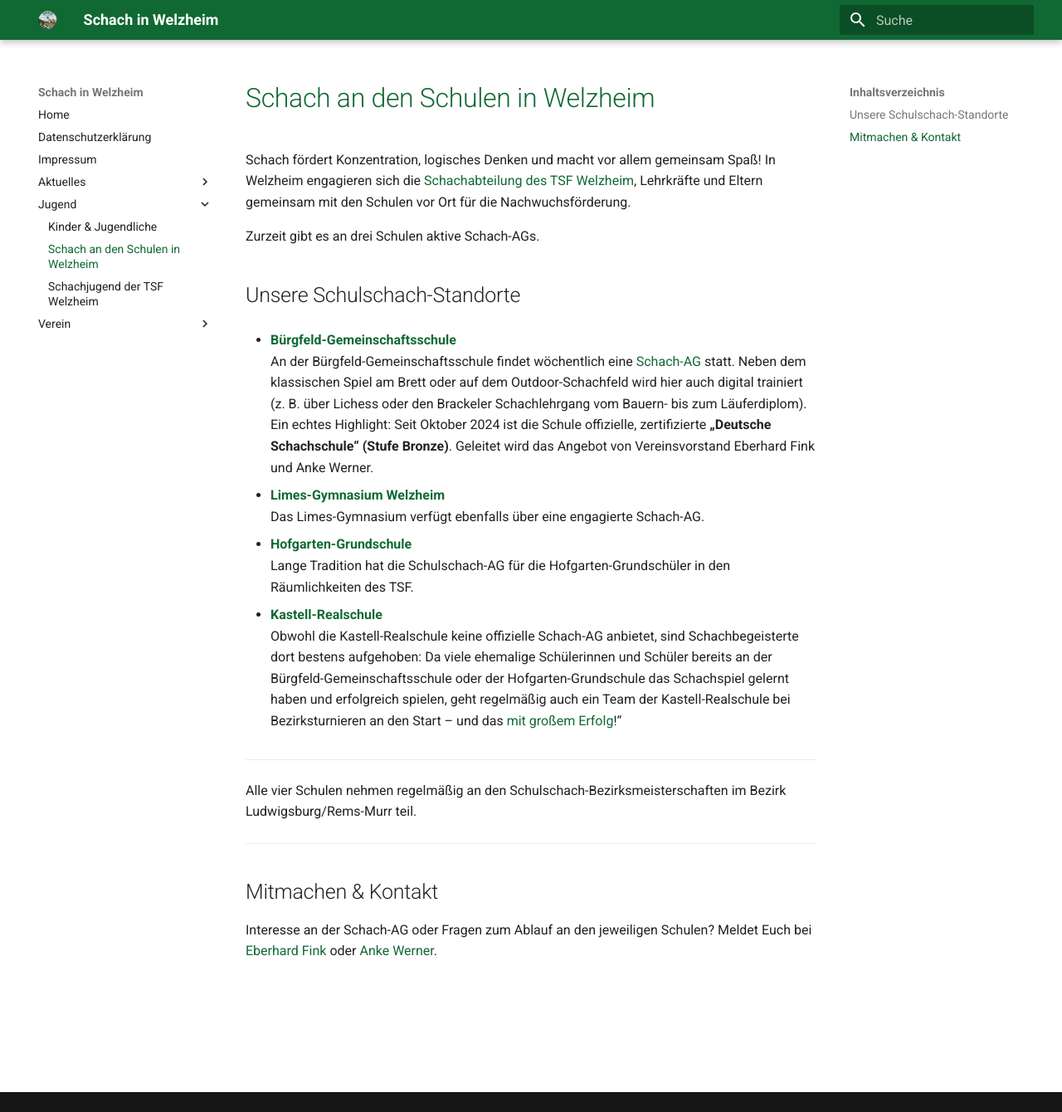
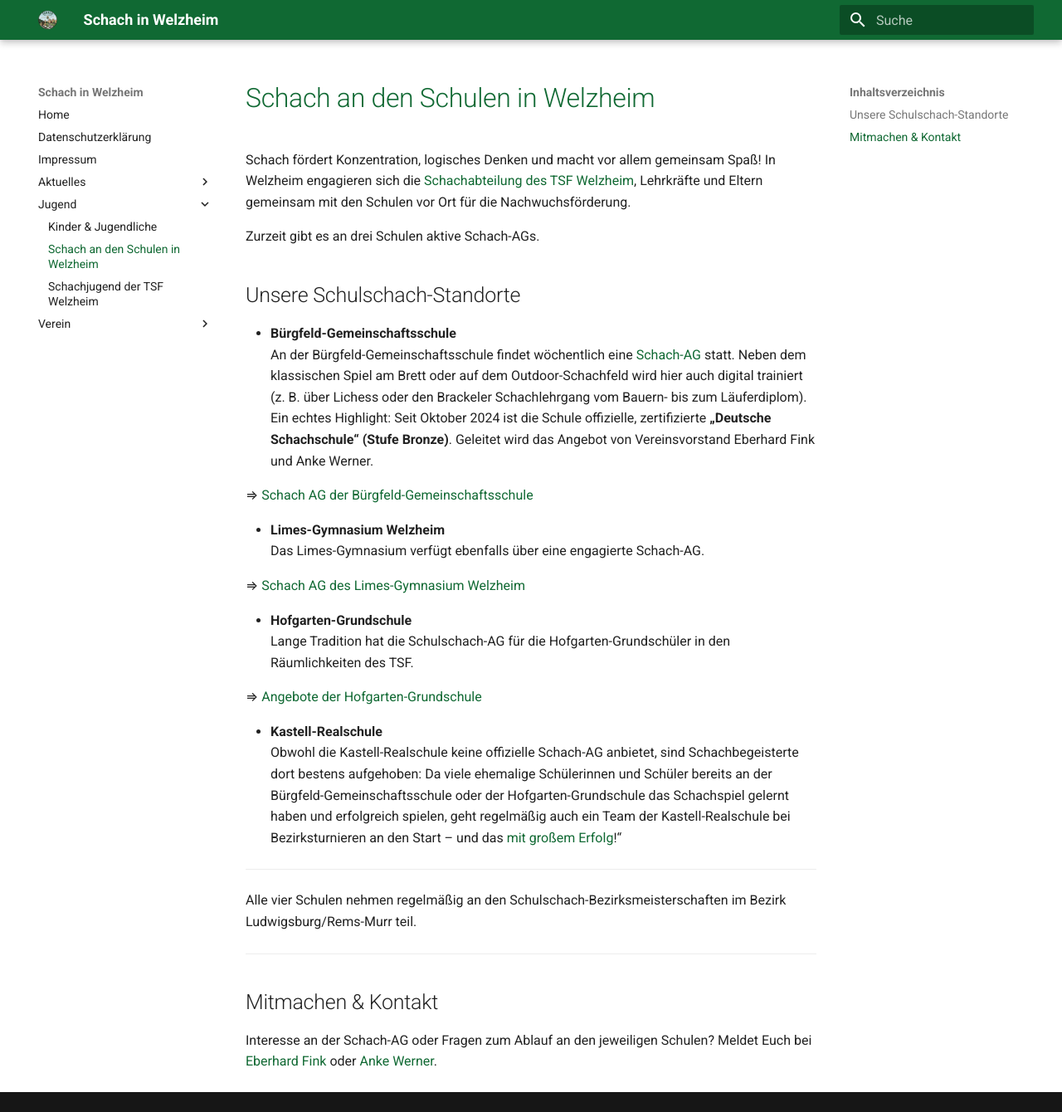
Before and after one commit to schachwelzheim/schachwelzheim, an MkDocs documentation site: the page built from docs/jugend/schach-ags.md, in a window 1280 px wide and 1340 px high. Shown: the whole window at 83% size. Built offline with MkDocs 1.6.1 and Material for MkDocs 9.7.7, drawn with Linux system fonts in a browser that asks for light colours.

Commit message:
Revise chess AG details and links
Updated links and descriptions for chess AGs at various schools.

```diff
--- a/docs/jugend/schach-ags.md
+++ b/docs/jugend/schach-ags.md
@@ -6,16 +6,22 @@
 
 ## Unsere Schulschach-Standorte
 
-* **[Bürgfeld-Gemeinschaftsschule](https://buergfeld-gms.de/)**
+* **Bürgfeld-Gemeinschaftsschule**
   An der Bürgfeld-Gemeinschaftsschule findet wöchentlich eine [Schach-AG](https://buergfeld-gms.de/schach-ag/) statt. Neben dem klassischen Spiel am Brett oder auf dem Outdoor-Schachfeld wird hier auch digital trainiert (z. B. über Lichess oder den Brackeler Schachlehrgang vom Bauern- bis zum Läuferdiplom). Ein echtes Highlight: Seit Oktober 2024 ist die Schule offizielle, zertifizierte **„Deutsche Schachschule“ (Stufe Bronze)**. Geleitet wird das Angebot von Vereinsvorstand Eberhard Fink und Anke Werner.
 
-* **[Limes-Gymnasium Welzheim](https://www.limes-gymnasium-welzheim.de/schach-ag/)**
+⇒ [Schach AG der Bürgfeld-Gemeinschaftsschule](https://buergfeld-gms.de/)
+
+* **Limes-Gymnasium Welzheim**
   Das Limes-Gymnasium verfügt ebenfalls über eine engagierte Schach-AG.
 
-* **[Hofgarten-Grundschule](https://www.hofgartengrundschule.de/nachmittagsangebot)**
+⇒ [Schach AG des Limes-Gymnasium Welzheim](https://www.limes-gymnasium-welzheim.de/schach-ag/)
+
+* **Hofgarten-Grundschule**
   Lange Tradition hat die Schulschach-AG für die Hofgarten-Grundschüler in den Räumlichkeiten des TSF.
 
-* **[Kastell-Realschule](https://krswelzheim.de/index.php/11433/1-platz-bei-der-schulschachmeisterschaft-2026/)**
+⇒ [Angebote der Hofgarten-Grundschule](https://www.hofgartengrundschule.de/nachmittagsangebot)
+
+* **Kastell-Realschule**
   Obwohl die Kastell-Realschule keine offizielle Schach-AG anbietet, sind Schachbegeisterte dort bestens aufgehoben: Da viele ehemalige Schülerinnen und Schüler bereits an der Bürgfeld-Gemeinschaftsschule oder der Hofgarten-Grundschule das Schachspiel gelernt haben und erfolgreich spielen, geht regelmäßig auch ein Team der Kastell-Realschule bei Bezirksturnieren an den Start – und das [mit großem Erfolg](https://krswelzheim.de/index.php/11433/1-platz-bei-der-schulschachmeisterschaft-2026/)!“
 
 ---
```
